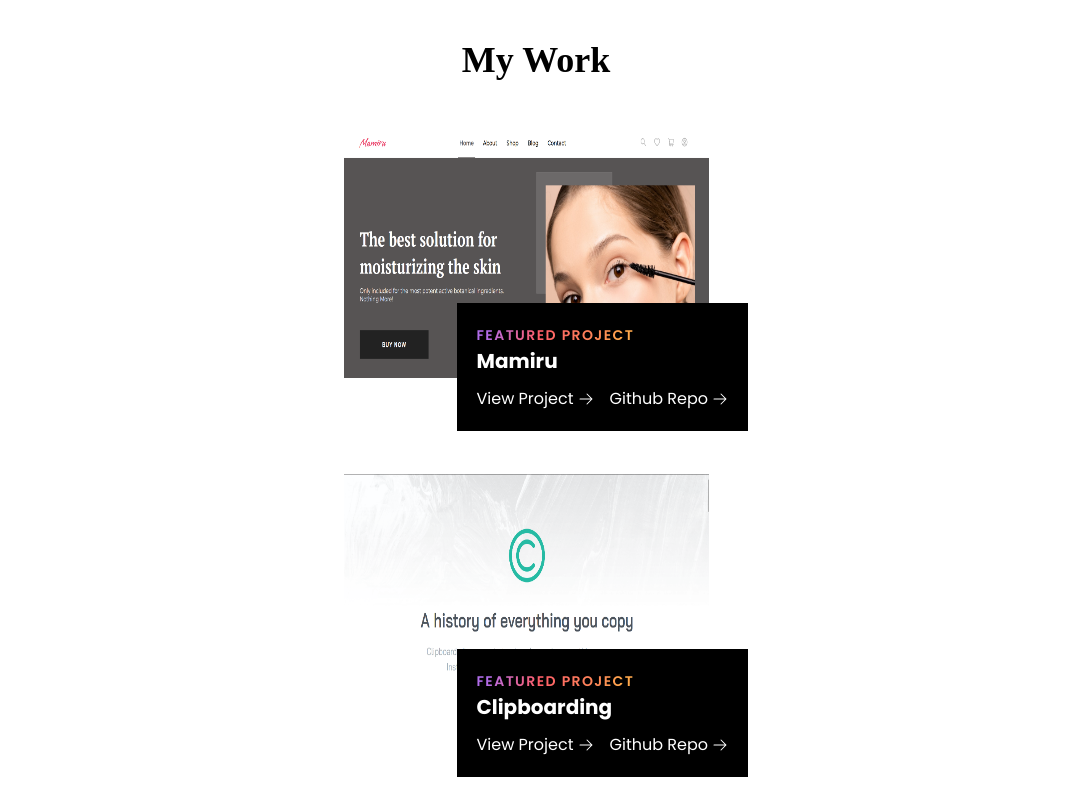
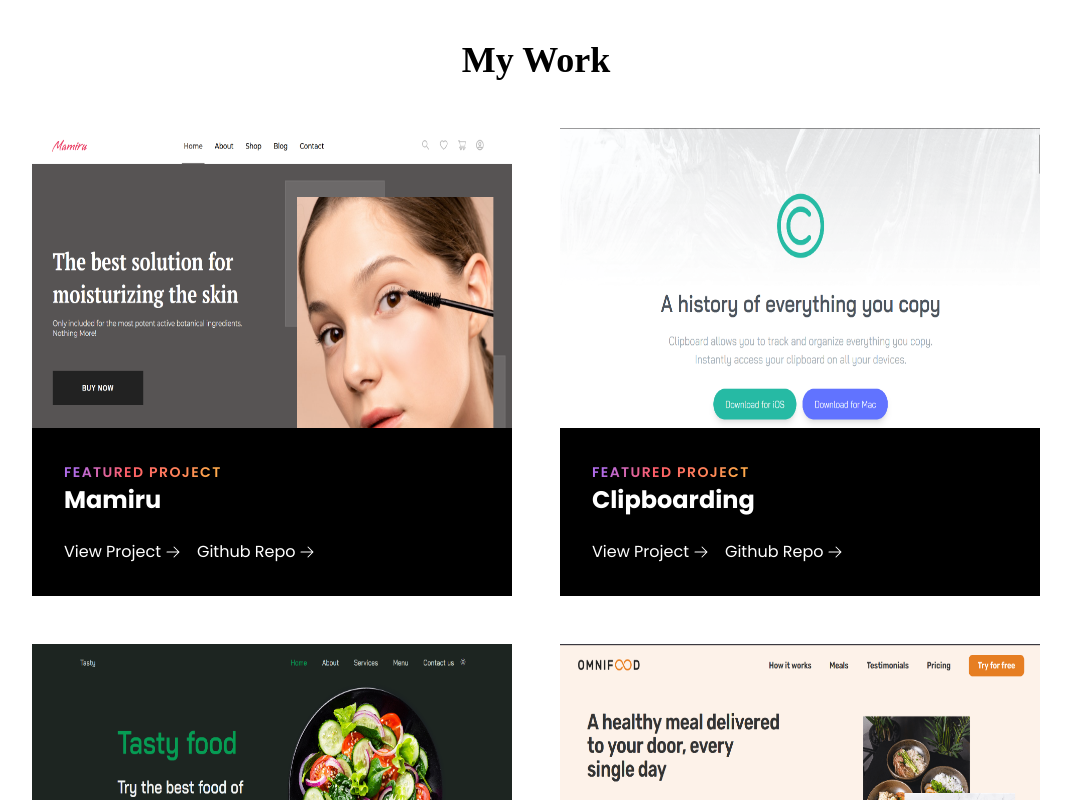
Before and after one commit to AmineElkhalidy/Portfolio, a React (Vite) app: page / in a window 1280 px wide. Shown: the part 1420-2220 px from the top of the page, without its empty margins (104-1175 px from the left). Built offline with nearby package versions, Linux system fonts and the light colour scheme; a web font is replaced by a local one.

Commit message:
Projects section fixed

```diff
--- a/src/sections/Projects.jsx
+++ b/src/sections/Projects.jsx
@@ -69,28 +69,28 @@ const Projects = () => {
         </h2>
 
         {/* Work Container */}
-        <div className="grid gap-24 place-items-center">
+        <div className="grid gap-24 place-items-center lg:gap-12 lg:grid-cols-2 lg:px-12">
           {projects.map((project, index) => (
             <motion.div whileInView={{ opacity: [0, 1] }} key={index}>
               {/* Project container */}
-              <div className="max-w-sm">
+              <div className="max-w-sm sm:max-w-md md:max-w-lg lg:w-full">
                 {/* Container */}
                 <div className="relative">
                   {/* Image container */}
-                  <div className="h-[250px]">
+                  <div className="h-[250px] sm:h-[300px]">
                     <img
-                      className="h-full w-[95%]"
+                      className="h-full w-[95%] lg:w-full"
                       src={project.image}
                       alt={project.name}
                     />
                   </div>
 
                   {/* Project description */}
-                  <div className="bg-black-900 p-5 absolute top-[70%] -right-5">
+                  <div className="bg-black-900 p-5 absolute top-[70%] -right-5 sm:p-8 sm:-right-16 sm:top-[72%] lg:relative lg:left-0">
                     <span className="gradient-text text-sm uppercase tracking-widest font-semibold">
                       Featured Project
                     </span>
-                    <h2 className="text-white text-xl font-bold mb-3">
+                    <h2 className="text-white text-xl font-bold mb-3 lg:text-2xl lg:mb-6">
                       {project.name}
                     </h2>
 
```
